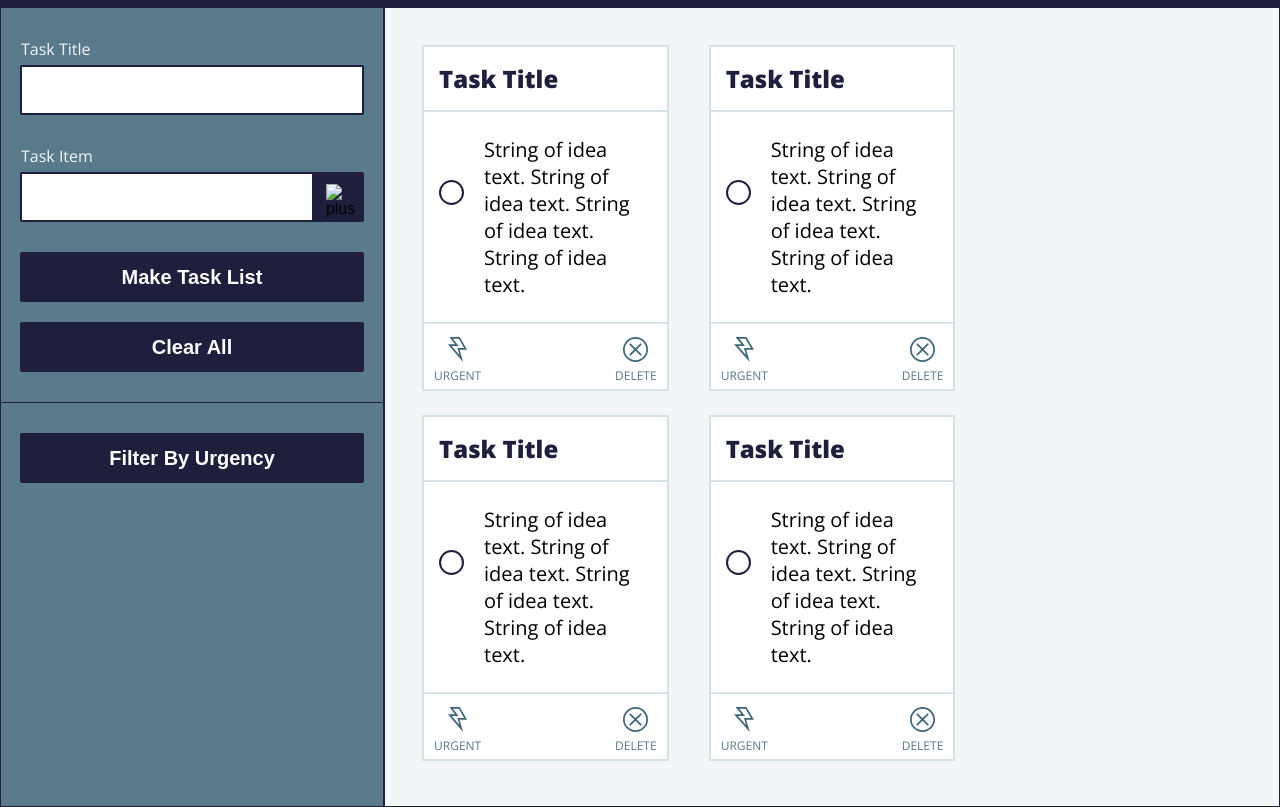
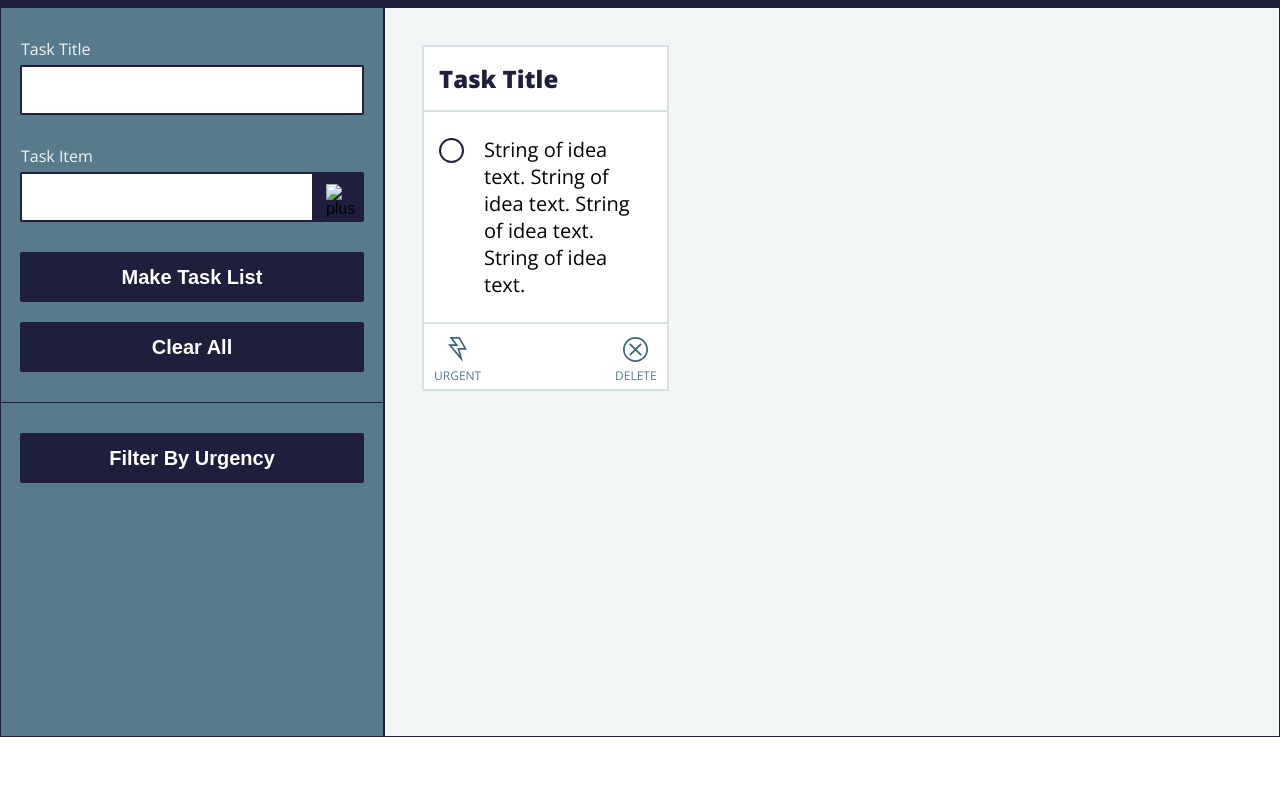
Before and after one commit to qfarenwald/check_yo_self, a plain HTML site: page index.html in a window 1280 px wide. Shown: the part 63-870 px from the top of the page. After the commit the page ends 800 px from the top, so only its background shows below. Drawn offline with nearby package versions, Linux system fonts and the light colour scheme.

Commit message:
Add flexibility to body when card numbers vary

```diff
--- a/index.html
+++ b/index.html
@@ -50,69 +50,6 @@
         </section>
       </article>
 <!-- place this in js -->
-<!-- place this in js -->
-      <article class="main__article">
-        <h2 class="article__h2">Task Title</h2>
-        <hr>
-        <section class="article__section1">
-          <img class="article__section--img1" src="images/checkbox.svg" alt="unclicked checkbox image">
-          <p class="article__section--p">String of idea text. String of idea text. String of idea text. String of idea text.</p>
-        </section>
-        <hr>
-        <section class="article__section2">
-          <div class="article__section2--container">
-            <img class="article__section--img2" src="images/urgent.svg" alt="white colored unactivated lightning bolt image">
-            <h4 class="article__section--h4">URGENT</h4>
-          </div>
-          <div class="article__section2--container">
-            <img class="article__section--img3" src="images/delete.svg" alt="white colored unactivated x image">
-            <h4 class="article__section--h4">DELETE</h4>
-          </div>
-        </section>
-      </article>
-<!-- place this in js -->
-<!-- place this in js -->
-      <article class="main__article">
-        <h2 class="article__h2">Task Title</h2>
-        <hr>
-        <section class="article__section1">
-          <img class="article__section--img1" src="images/checkbox.svg" alt="unclicked checkbox image">
-          <p class="article__section--p">String of idea text. String of idea text. String of idea text. String of idea text.</p>
-        </section>
-        <hr>
-        <section class="article__section2">
-          <div class="article__section2--container">
-            <img class="article__section--img2" src="images/urgent.svg" alt="white colored unactivated lightning bolt image">
-            <h4 class="article__section--h4">URGENT</h4>
-          </div>
-          <div class="article__section2--container">
-            <img class="article__section--img3" src="images/delete.svg" alt="white colored unactivated x image">
-            <h4 class="article__section--h4">DELETE</h4>
-          </div>
-        </section>
-      </article>
-<!-- place this in js -->
-<!-- place this in js -->
-      <article class="main__article">
-        <h2 class="article__h2">Task Title</h2>
-        <hr>
-        <section class="article__section1">
-          <img class="article__section--img1" src="images/checkbox.svg" alt="unclicked checkbox image">
-          <p class="article__section--p">String of idea text. String of idea text. String of idea text. String of idea text.</p>
-        </section>
-        <hr>
-        <section class="article__section2">
-          <div class="article__section2--container">
-            <img class="article__section--img2" src="images/urgent.svg" alt="white colored unactivated lightning bolt image">
-            <h4 class="article__section--h4">URGENT</h4>
-          </div>
-          <div class="article__section2--container">
-            <img class="article__section--img3" src="images/delete.svg" alt="white colored unactivated x image">
-            <h4 class="article__section--h4">DELETE</h4>
-          </div>
-        </section>
-      </article>
-<!-- place this in js -->
     </main>
   </body>
 <script type="text/javascript" src="todo-list.js"></script>
--- a/style.css
+++ b/style.css
@@ -9,11 +9,12 @@ body {
   display: grid;
   font-family: 'Open Sans', sans-serif;
   grid-template-columns: 30% 35% 35%;
-  grid-template-rows: 70px 100vh;
+  grid-template-rows: 70px auto;
   grid-template-areas:
     "header header header"
     "aside main main";
   margin: 0;
+  height: 100vh;
 }
 
 img {
@@ -164,9 +165,10 @@ hr {
 }
 
 .article__section--img1 {
+  align-self: flex-start;
   display: inline;
   height: 25px;
-  margin: 0px 20px 50px 15px;
+  margin: 18px 20px 0px 15px;
 }
 
 .article__section--p {
@@ -199,3 +201,7 @@ h4 {
   font-weight: 400;
   margin: 0px 5px 0px 5px;
 }
+
+@media screen and (max-width: 500px) {
+
+}
```
